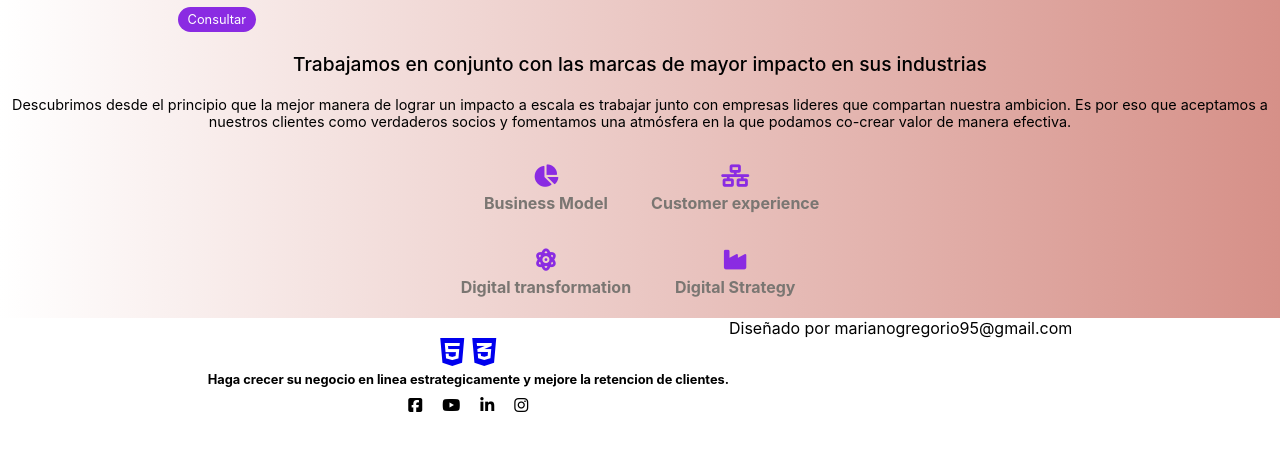
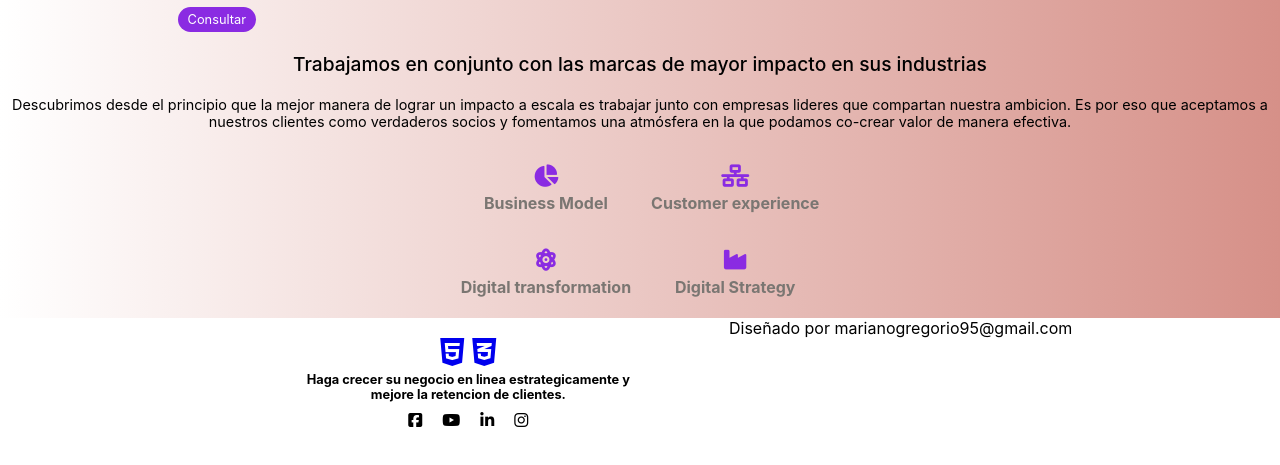
Before and after one commit to MarianGregorio/webMarketing, a plain HTML site: page index.html in a window 1280 px wide. Shown: the part 217-682 px from the top of the page. Drawn offline with Linux system fonts and the light colour scheme.

Commit message:
modificacion

```diff
--- a/css/estilos.css
+++ b/css/estilos.css
@@ -182,5 +182,15 @@ a{
     .seccionImg img{
         margin-top: 20px;
     }
+    .footerLeft h5{
+        width: 70%;
+        text-align: center;
+    }
+    .footerLeft{
+        display: flex;
+        flex-direction: column;
+        justify-content: center;
+        align-items: center;
+    }
 
 }
```
